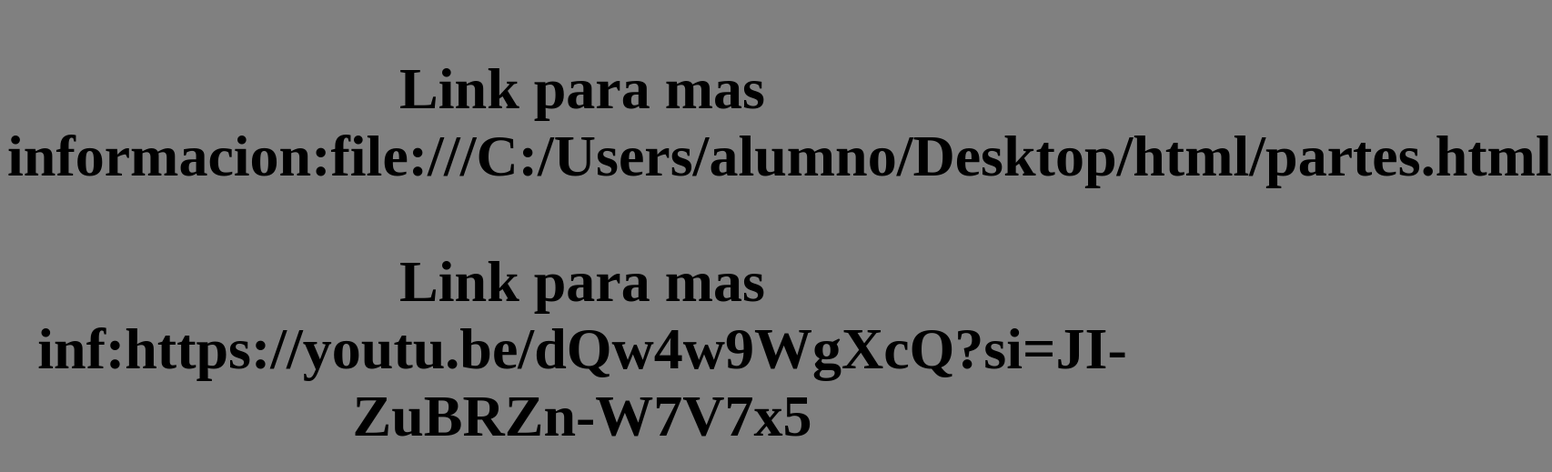
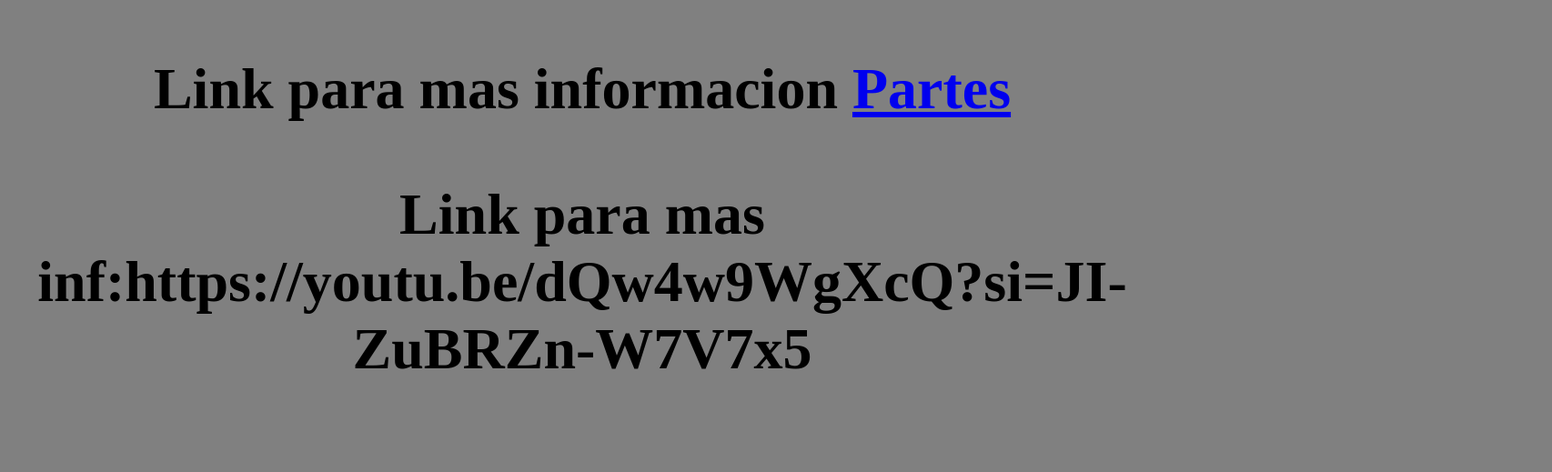
Before and after one commit to TOBIAS4747/tyty, a plain HTML site: page index.html in a window 1280 px wide. Shown: the part 5288-5807 px from the top of the page at 91% size, 1706 px wide, since content can reach past the window. After the commit the page ends 5773 px from the top, so only its background shows below. Drawn offline with Linux system fonts and the light colour scheme.

Commit message:
Update index.html

```diff
--- a/index.html
+++ b/index.html
@@ -44,6 +44,6 @@
 <p>
 <img src="https://static.javatpoint.com/tutorial/arduino/images/arduino-uno2.png"><div align="center">
 <p>
-Link para mas informacion:file:///C:/Users/alumno/Desktop/html/partes.html
+Link para mas informacion <a href=partes.html> Partes </a>
 <p>
 Link para mas inf:https://youtu.be/dQw4w9WgXcQ?si=JI-ZuBRZn-W7V7x5
```
